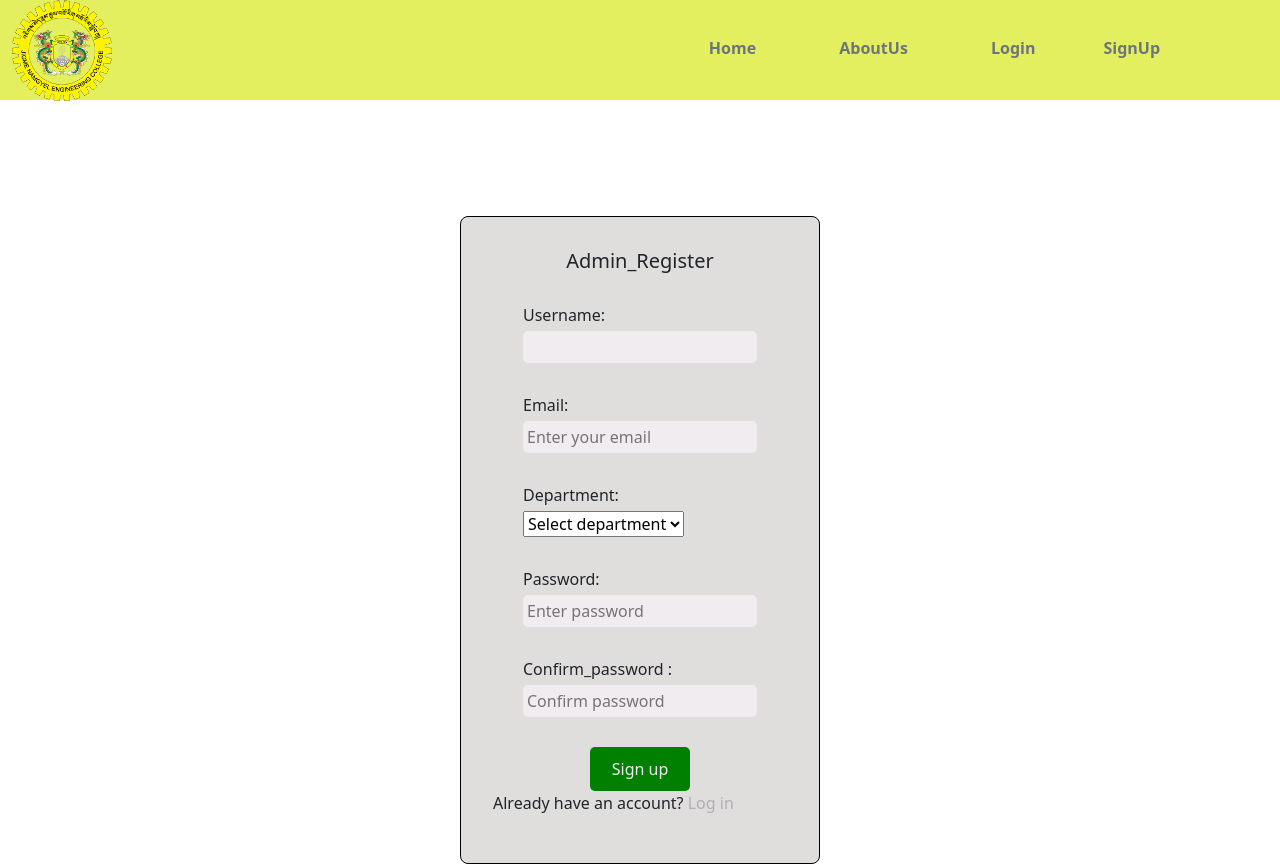
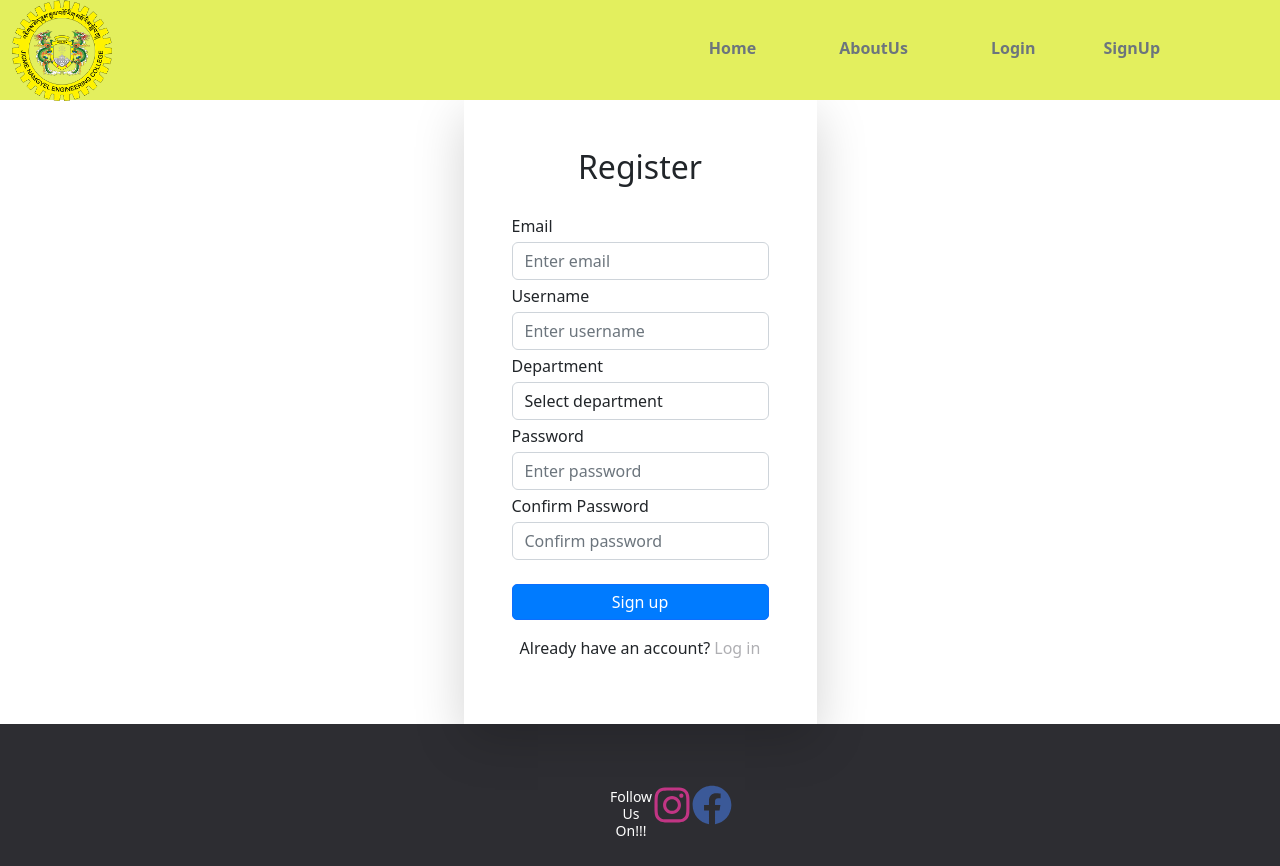
Before and after one commit to bilana123/Facilities-booking, a React (Create React App) app: page /signup in a window 1280 px wide. Shown: the top 866 px of the page. Built offline with nearby package versions, Linux system fonts and the light colour scheme; no server answers.

Commit message:
new registration

```diff
--- a/src/Component/Registercomp/Register.css
+++ b/src/Component/Registercomp/Register.css
@@ -1,48 +1,3 @@
-.container {
-  display: flex;
-  justify-content: center;
-  align-items: center;
-  min-height: 100vh; /* change height to min-height */
-  padding: 1rem;
-  position: relative;
+.shadow-narrow {
+  box-shadow: 0 0 10px rgba(0, 0, 0, 0.2);
 }
-
-.Login-form {
-  background-color: #e0dddd;
-  width: 400px;
-  padding: 2rem;
-  border-radius: 0.5rem;
-  margin-bottom: 10px;
-}
-
-.form-label {
-  display: block;
-  margin-bottom: 0px;
-  padding: 0rem;
-}
-
-/* Add this code to position the form at the top of the container */
-@media only screen and (max-width: 767px) {
-  .container {
-    align-items: flex-start;
-  }
-}
-.form-btn {
-  background-color: green;
-  border-radius: 5px;
-  width: 100px;
-  align-items: center;
-  align-content: center;
-  display: block;
-  margin: 0 auto;
-}
-.form-label + .form-label {
-  margin-top: 0.5rem;
-}
-.form-heading {
-  align-items: center;
-  align-content: center;
-  display: block;
-  margin: 0 auto;
-  text-align: center;
-}
--- a/src/Component/Registercomp/Signup.js
+++ b/src/Component/Registercomp/Signup.js
@@ -4,120 +4,124 @@
 import { Link } from "react-router-dom";
 import "./Register.css";
 
-export default function Signup() {
-  const [email, setemail] = useState("");
-  const [password, setPassword] = useState("");
-  const [username, setusername] = useState("");
-  const [department, setDepartment] = useState("");
-  const [Confirm_password, setConfirm_password] = useState("");
+const Signup = () => {
+  const [formData, setFormData] = useState({
+    email: "",
+    password: "",
+    username: "",
+    department: "",
+    confirm_password: "",
+  });
+
+  const { email, password, username, department, confirm_password } = formData;
+
   const { Signup, isPending, error } = useSignup();
   const navigate = useNavigate();
 
-  const handleSubmit = (e) => {
+  const handleSubmit = async (e) => {
     e.preventDefault();
 
-    if (Confirm_password === password) {
+    if (confirm_password !== password) {
+      alert("Passwords do not match");
+      return;
+    }
+
     try {
-        Signup(email, password, username, department).then(() => {
-          navigate("/Login");
-        });
+      await Signup(email, password, username, department);
+      navigate("/login");
     } catch (err) {
       console.log(err);
     }
-    } else {
-      alert("password should match");
-    }
   };
 
+  const handleChange = (e) =>
+    setFormData({ ...formData, [e.target.name]: e.target.value });
+
   return (
-    <div className="container ">
-      <form onSubmit={handleSubmit} className="Login-form">
-        <h5 className="form-heading">Admin_Register</h5>
-        <label className="form-label">
-          <span className="form-span">Username:</span>
-          <input
-            type="username"
-            required
-            onChange={(e) => setusername(e.target.value)}
-            value={username}
-            className="form-input"
-          />
-        </label>
-        <label className="form-label">
-          <span
-            className={`form-span ${email && "form-span--bold"}`}
-            // add form-span--bold class if email is not empty
-          >
-            Email:
-          </span>
+    <div className="d-flex justify-content-center align-items-center ">
+      <div className="bg-white shadow-lg p-5">
+        <div className="col-lg-12 col-md-5">
+          <form onSubmit={handleSubmit} class="from-login">
+            <h2 className="text-center mb-4">Register</h2>
+            <div className="form-group">
+              <label htmlFor="email">Email</label>
               <input
                 type="email"
-            onChange={(e) => setemail(e.target.value)}
+                name="email"
                 value={email}
-            placeholder="Enter your email"
+                onChange={handleChange}
                 required
-            className="form-input"
+                className="form-control"
+                placeholder="Enter email"
               />
-        </label>
-        <label className="form-label">
-          <span
-            className={`form-span ${department && "form-span--bold"}`}
-            // add form-span--bold class if department is not empty
-          >
-            Department:
-          </span>
+            </div>
+            <div className="form-group">
+              <label htmlFor="username">Username</label>
+              <input
+                type="text"
+                name="username"
+                value={username}
+                onChange={handleChange}
+                required
+                className="form-control"
+                placeholder="Enter username"
+              />
+            </div>
+            <div className="form-group">
+              <label htmlFor="department">Department</label>
               <select
+                name="department"
                 value={department}
-            onChange={(e) => setDepartment(e.target.value)}
-            className="form-input"
+                onChange={handleChange}
                 required
+                className="form-control"
               >
                 <option value="">Select department</option>
                 <option value="IT">IT</option>
-            <option value="sports">sports</option>
-            <option value="HR ">HR</option>
+                <option value="Sports">Sports</option>
+                <option value="HR">HR</option>
               </select>
-        </label>
-        <label className="form-label">
-          <span
-            className={`form-span ${password && "form-span--bold"}`}
-            // add form-span--bold class if password is not empty
-          >
-            Password:
-          </span>
+            </div>
+            <div className="form-group">
+              <label htmlFor="password">Password</label>
               <input
                 type="password"
-            onChange={(e) => setPassword(e.target.value)}
+                name="password"
                 value={password}
+                onChange={handleChange}
+                required
+                className="form-control"
                 placeholder="Enter password"
+              />
+            </div>
+            <div className="form-group">
+              <label htmlFor="confirm_password">Confirm Password</label>
+              <input
+                type="password"
+                name="confirm_password"
+                value={confirm_password}
+                onChange={handleChange}
                 required
-            className="form-input"
+                className="form-control"
+                placeholder="Confirm password"
               />
-        </label>
-        <label className="form-label">
-          <span
-            className={`form-span ${Confirm_password && "form-span--bold"}`}
-            // add form-span--bold class if Confirm_password is not empty
+            </div><br></br>
+            <button
+              type="submit"
+              className="btn btn-primary btn-block"
+              disabled={isPending}
             >
-            Confirm_password :
-          </span>
-          <input
-            type="Password"
-            onChange={(e) => setConfirm_password(e.target.value)}
-            value={Confirm_password}
-            placeholder="Confirm password"
-            required
-            className="form-input"
-          />
-        </label>
-        <button type="submit" className="form-btn" disabled={isPending}>
               {isPending ? "Signing up..." : "Sign up"}
             </button>
-        {error && <p className="error">{error}</p>}
-        <p className="login">
+            {error && <div className="text-danger mt-3">{error}</div>}
+            <p className="text-center mt-3">
               Already have an account? <Link to="/login">Log in</Link>
             </p>
           </form>
         </div>
+      </div>
+    </div>
   );
-}
+};
+
+export default Signup;
--- a/src/Component/logincomp/Login.js
+++ b/src/Component/logincomp/Login.js
@@ -21,44 +21,41 @@
       console.log(err);
     }
   };
+
   return (
-    <div className="Login-container">
-      <form onSubmit={handleSubmit} className="Login-form mt-5 rounded-2">
+    <div className="d-flex justify-content-center align-items-center min-vh-100">
+      <div className="bg-white shadow-lg p-5">
+        <form onSubmit={handleSubmit} className="from-login">
           <h5 className="Form">Admin</h5>
-        <label>
-          <span>email:</span>
+
+          <div className="form-group">
+            <label htmlFor="username">Email:</label>
             <input
               type="email"
+              name="email"
               onChange={(e) => setEmail(e.target.value)}
               value={email}
-            style={{ border: "2px solid black" }}
+              required
+              className="form-control"
+              placeholder="Enter email"
             />
-        </label>
+          </div>
 
-        <label>
-          <span> password:</span>
+          <div className="form-group">
+            <label htmlFor="password">Password:</label>
             <input
               type="password"
-            required
+              name="password"
               onChange={(e) => setPassword(e.target.value)}
               value={password}
-            style={{ border: "2px solid black" }}
+              required
+              className="form-control"
+              placeholder="Enter password"
             />
-        </label>
-        <br />
+          </div><br></br>
 
           {!isPending && (
-          <button
-            type="submit"
-            className="btn"
-            style={{
-              backgroundColor: "green",
-              fontSize: "12px",
-              padding: "5px 10px",
-              margin: "0 auto", // center horizontally
-              width: "100px",
-            }}
-          >
+            <button type="submit" className="btn btn-primary btn-block">
               Login
             </button>
           )}
@@ -70,5 +67,6 @@
           {error && <p>{error}</p>}
         </form>
       </div>
+    </div>
   );
 }
--- a/src/Component/logincomp/login.css
+++ b/src/Component/logincomp/login.css
@@ -1,40 +1,3 @@
-.Login-form {
-  max-width: 360px;
-  margin: 90px;
-  padding: 5px;
+.from-login{
+  align-items:center;
 }
-.Login-form label {
-  display: block;
-  margin: 30px;
-}
-.Login-form span {
-  display: block;
-  margin-bottom: 4px;
-}
-.Login-form input {
-  padding: 4px;
-  font-size: 1em;
-  color: #777;
-  width: 100%;
-}
-.Login-container {
-  display: flex;
-  justify-content: center;
-  align-items: center;
-  height: 100vh;
-  background-color: rgb(252, 253, 253);
-}
-
-.Login-form {
-  width: 300px;
-  padding: 20px;
-  background-color: #f1f1f1;
-  border-radius: 5px;
-}
-.Login-form {
-  border: 1px solid black;
-  padding: 20px;
-}
-.Form {
-  text-align: center;
-}
```
Lines whose indentation alone changed are shown as unchanged.
